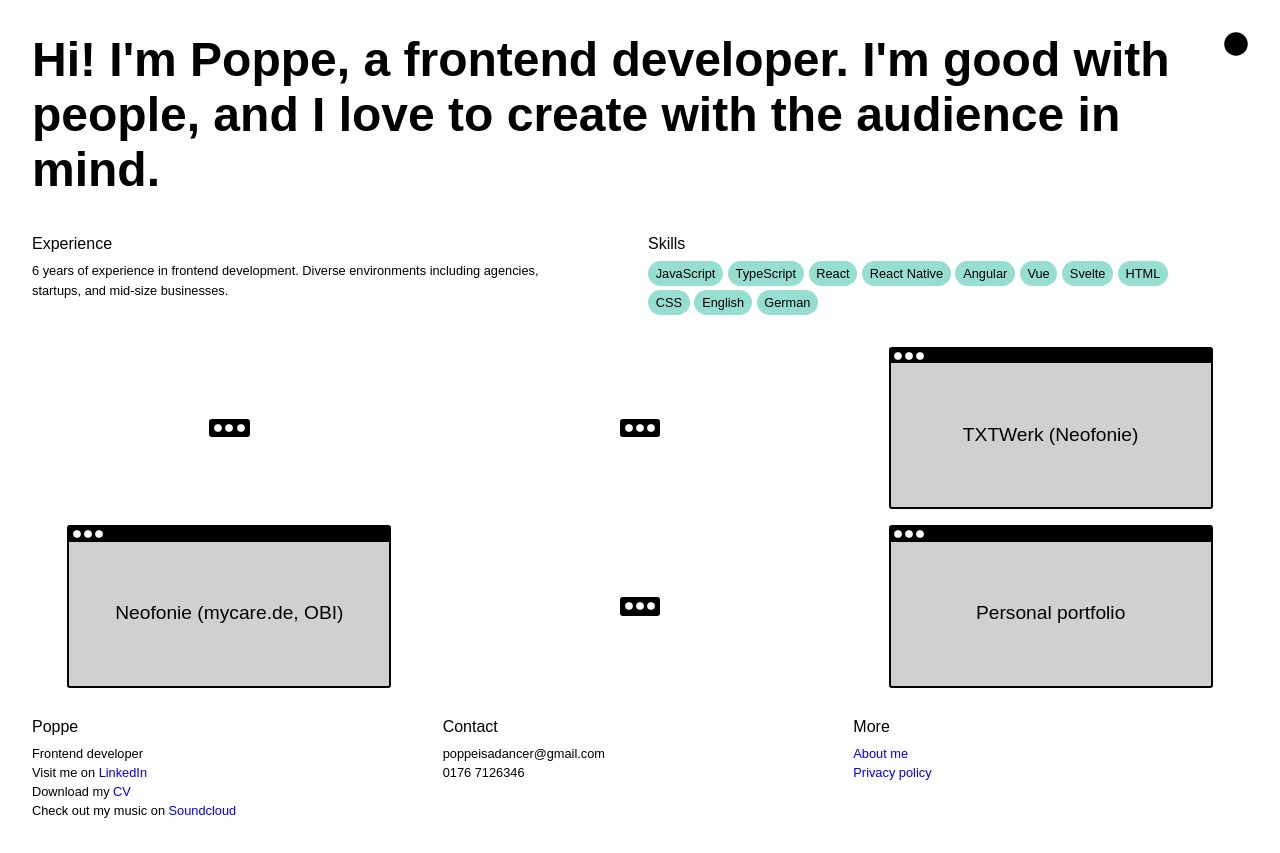
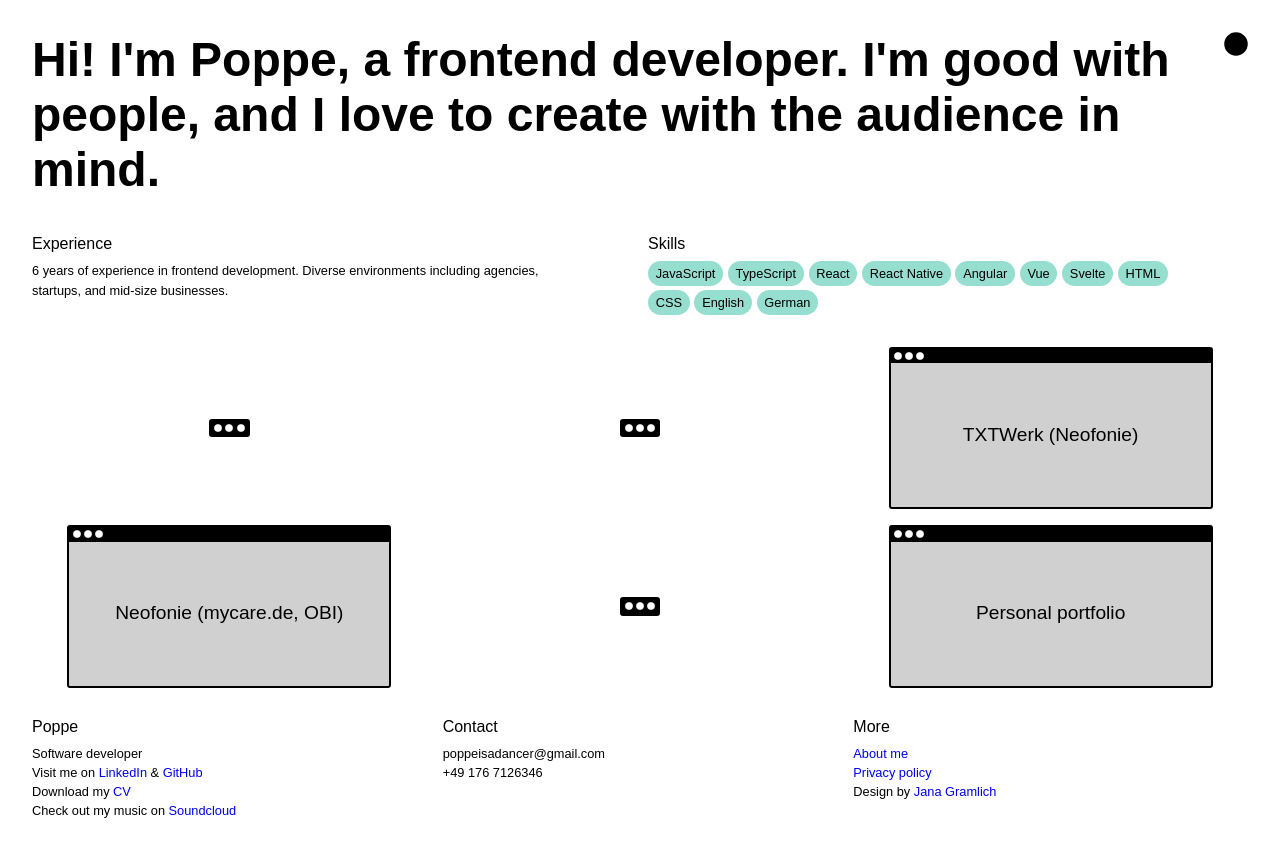
Before and after one commit to djpo/poppe-club, a SvelteKit app: page / in a window 1280 px wide. Built offline with nearby package versions, Linux system fonts and the light colour scheme.

Commit message:
update Footer content

```diff
--- a/src/routes/+page.svelte
+++ b/src/routes/+page.svelte
@@ -42,12 +42,12 @@
     <div class="footer-chunk-wider">
       <h2>Poppe</h2>
       <p>
-        Frontend developer
+        Software developer
         <br />
         Visit me on
-        <a href="https://www.linkedin.com/in/poppepoppe" target="_blank"
-          >LinkedIn</a
+        <a href="https://linkedin.com/in/poppepoppe" target="_blank">LinkedIn</a
         >
+        & <a href="https://github.com/djpo" target="_blank">GitHub</a>
         <br />
         Download my
         <a
@@ -67,7 +67,7 @@
       <p>
         poppeisadancer@gmail.com
         <br />
-        0176 7126346
+        +49 176 7126346
       </p>
     </div>
 
@@ -77,6 +77,9 @@
         <a href="/about">About me</a>
         <br />
         <a href="/privacy">Privacy policy</a>
+        <br />
+        Design by
+        <a href="https://janagramlich.com/" target="_blank">Jana Gramlich</a>
       </p>
     </div>
   </div>
```
